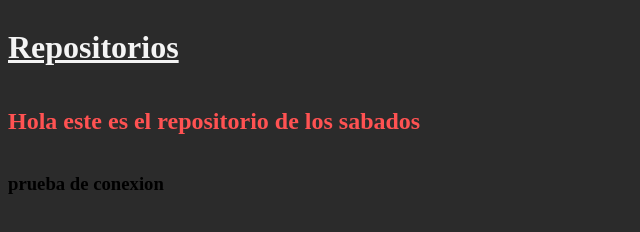
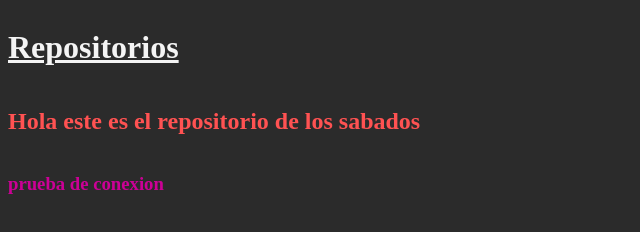
Before and after one commit to agusack/desarrollos_web, a plain HTML site: page index.html in a window 1280 px wide. Shown: the whole page, without its empty margins (0-640 px from the left). Drawn offline with Linux system fonts and the light colour scheme.

Commit message:
agg color
color violeta h3

```diff
--- a/style.css
+++ b/style.css
@@ -13,3 +13,7 @@ body h1 {
 body h2 {
     color: #ff5252;
 }
+
+body h3 {
+    color: #cc0096
+}
```
